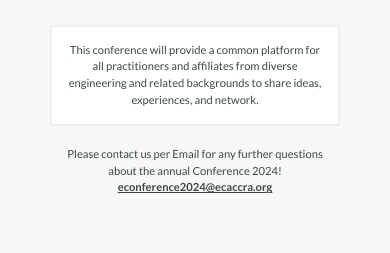
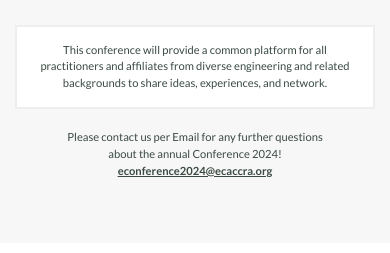
Before and after one commit to newhoteng/Capstone-1, a website: page about.html in a window 390 px wide. Shown: the part 210-463 px from the top of the page. Drawn offline with nearby package versions, Linux system fonts and the light colour scheme.

Commit message:
Update margins on mobile about page

```diff
--- a/about_styles.css
+++ b/about_styles.css
@@ -186,7 +186,7 @@
 p.intro {
   border: 2px solid #eee;
   background: white;
-  margin: 20px;
+  margin: 20px -15px;
   padding: 15px;
   font-weight: 500;
 }
```
